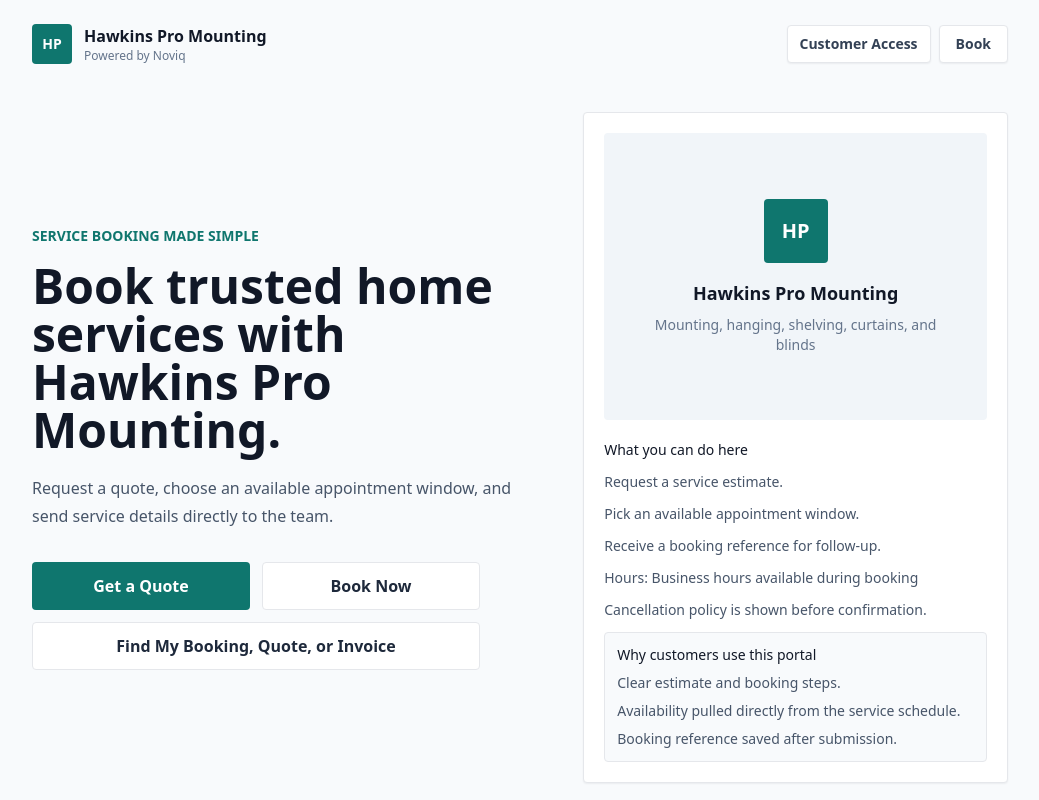
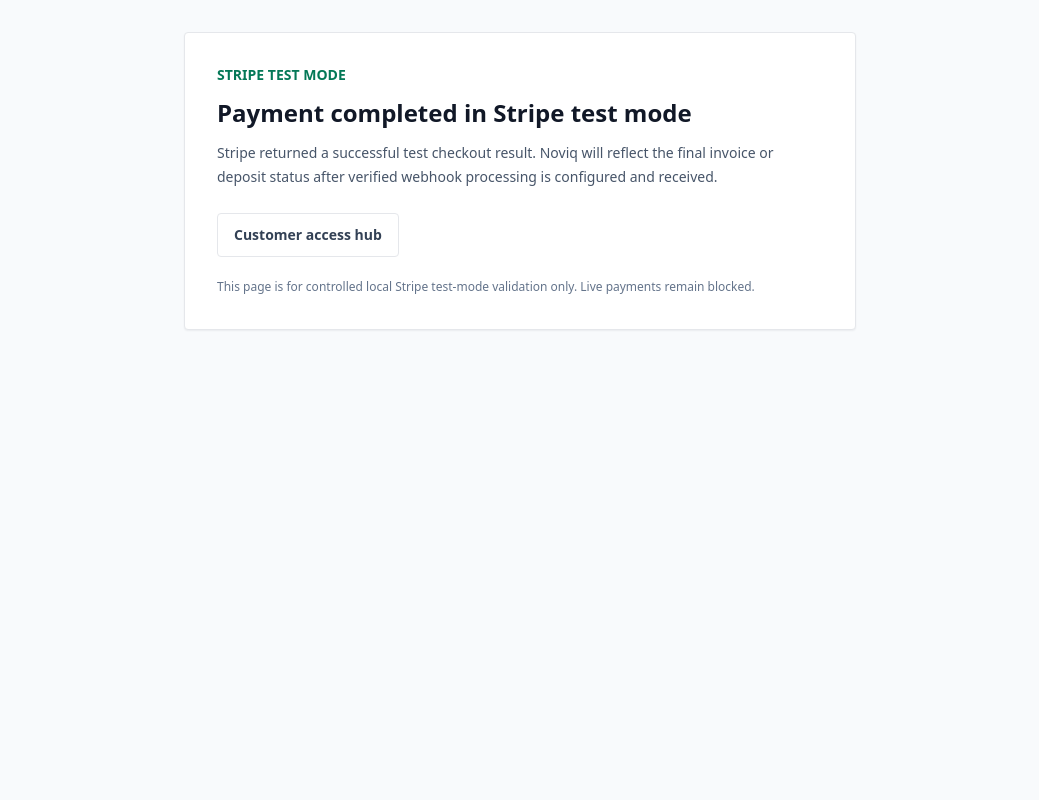
Before and after one commit to chrishaudh/noviq-portal, a Next.js app: page /payment-success in a window 1280 px wide. Shown: the top 800 px of the page, without its empty margins (120-1159 px from the left). Built offline with nearby package versions, Linux system fonts and the light colour scheme; no server answers.

Commit message:
Sprint 86 payment success cancel and checkout messaging

```diff
--- a/app/booking/[bookingId]/page.tsx
+++ b/app/booking/[bookingId]/page.tsx
@@ -26,6 +26,7 @@
 
   if (isLoading) return <Shell><Panel><p className="text-sm font-medium text-slate-600">Loading booking...</p></Panel></Shell>;
   if (error || !booking) return <Shell><Panel><p className="text-lg font-semibold text-ink">Booking unavailable</p><p className="mt-2 text-sm text-slate-600">{error || "We could not find this booking."}</p><Link href="/customer" className="mt-4 inline-flex h-10 items-center rounded border border-line px-4 text-sm font-semibold text-slate-700">Go to customer access</Link></Panel></Shell>;
+  const hasRealTestCheckout = Boolean(booking.deposit_checkout_session_id?.startsWith("cs_test_") && !booking.deposit_checkout_session_id.includes("placeholder"));
 
   return (
     <Shell>
@@ -76,7 +77,7 @@
                 <Detail label="Deposit status" value={(booking.deposit_status || "not required").replaceAll("_", " ")} />
                 <Detail label="Deposit required" value={formatCurrency(booking.deposit_required_amount ?? 0)} />
               </div>
-              <p className="mt-3 text-sm leading-6 text-slate-600">{booking.deposit_payment_link ? (booking.deposit_checkout_session_id?.startsWith("cs_test_") ? "A Stripe test-mode deposit checkout link is available. Use test cards only; live payments are not active." : "A sandbox deposit payment link placeholder is available. No live payment will be processed.") : "Deposit payment link not available yet."}</p>
+              <p className="mt-3 text-sm leading-6 text-slate-600">{booking.deposit_payment_link ? (hasRealTestCheckout ? "A Stripe test-mode deposit checkout link is available. Use test cards only; live payments are not active. Status may update after webhook processing." : "A sandbox deposit payment link placeholder is available. No live payment will be processed.") : "Deposit payment link not available yet."}</p>
               {booking.deposit_payment_link ? <p className="mt-2 break-words rounded border border-line bg-white p-3 text-xs text-slate-600">{booking.deposit_payment_link}</p> : null}
               <button className="mt-4 h-11 w-full rounded px-4 text-sm font-semibold text-white sm:w-auto" style={{ background: brand.primary }} onClick={() => booking.deposit_payment_link ? window.open(booking.deposit_payment_link, "_blank", "noopener,noreferrer") : alert("Deposit payment link not available yet.")} type="button">Pay Deposit</button>
             </section>
--- a/app/invoice/[invoiceId]/page.tsx
+++ b/app/invoice/[invoiceId]/page.tsx
@@ -58,6 +58,7 @@
   }
 
   const depositDue = Number(invoice.deposit_balance_due ?? 0) > 0 && invoice.status !== "paid";
+  const hasRealTestCheckout = Boolean(invoice.stripe_checkout_session_id?.startsWith("cs_test_") && !invoice.stripe_checkout_session_id.includes("placeholder"));
 
   return (
     <Shell>
@@ -105,7 +106,7 @@
 
             <section className="rounded border border-line bg-slate-50 p-4">
               <h2 className="text-sm font-semibold uppercase tracking-normal text-slate-500">Payment Placeholder</h2>
-              <p className="mt-3 text-sm leading-6 text-slate-600">{invoice.stripe_payment_link ? (invoice.stripe_checkout_session_id?.startsWith("cs_test_") ? "A Stripe test-mode checkout link is available. Use test cards only; live payments are not active." : "A sandbox payment link placeholder is available. No live payment will be processed.") : "Online payment link not available yet."}</p>
+              <p className="mt-3 text-sm leading-6 text-slate-600">{invoice.stripe_payment_link ? (hasRealTestCheckout ? "A Stripe test-mode checkout link is available. Use test cards only; live payments are not active. Status may update after webhook processing." : "A sandbox payment link placeholder is available. No live payment will be processed.") : "Online payment link not available yet."}</p>
               {invoice.stripe_payment_link ? <p className="mt-2 break-words rounded border border-line bg-white p-3 text-xs text-slate-600">{invoice.stripe_payment_link}</p> : null}
               <div className="mt-4 grid gap-2">
                 {depositDue ? <button className="h-11 rounded px-4 text-sm font-semibold text-white" style={{ background: brand.primary }} onClick={() => invoice.stripe_payment_link ? window.open(invoice.stripe_payment_link, "_blank", "noopener,noreferrer") : setPaymentMessage("Online payment link not available yet.")} type="button">Pay Deposit</button> : null}
--- /dev/null
+++ b/app/payment-cancel/page.tsx
@@ -0,0 +1,48 @@
+import Link from "next/link";
+
+type PaymentCancelPageProps = {
+  searchParams?: {
+    invoice_id?: string;
+    booking_id?: string;
+    related_type?: string;
+    related_id?: string;
+    mode?: string;
+  };
+};
+
+export default function PaymentCancelPage({ searchParams }: PaymentCancelPageProps) {
+  const returnLink = buildReturnLink(searchParams);
+
+  return (
+    <main className="min-h-screen bg-slate-50 px-4 py-8 text-ink sm:px-6 lg:px-8">
+      <section className="mx-auto max-w-2xl rounded border border-line bg-white p-6 shadow-soft sm:p-8">
+        <p className="text-sm font-semibold uppercase tracking-normal text-amber-700">Checkout canceled</p>
+        <h1 className="mt-3 text-2xl font-semibold tracking-normal text-ink">No test payment was completed</h1>
+        <p className="mt-3 text-sm leading-6 text-slate-600">
+          The Stripe test checkout was canceled or closed. No live payment was collected, and Noviq payment status will remain unchanged unless a verified webhook is processed.
+        </p>
+        <div className="mt-6 grid gap-2 sm:flex sm:flex-wrap">
+          {returnLink ? (
+            <Link className="inline-flex h-11 items-center justify-center rounded bg-teal-700 px-4 text-sm font-semibold text-white" href={returnLink.href}>
+              Return to {returnLink.label}
+            </Link>
+          ) : null}
+          <Link className="inline-flex h-11 items-center justify-center rounded border border-line px-4 text-sm font-semibold text-slate-700" href="/customer">
+            Customer access hub
+          </Link>
+        </div>
+        <p className="mt-5 text-xs leading-5 text-slate-500">
+          This page is part of the local Stripe test-mode checkout flow. Live mode remains blocked.
+        </p>
+      </section>
+    </main>
+  );
+}
+
+function buildReturnLink(searchParams: PaymentCancelPageProps["searchParams"]) {
+  const invoiceId = searchParams?.invoice_id || (searchParams?.related_type === "invoice" ? searchParams.related_id : null);
+  if (invoiceId) return { href: `/invoice/${invoiceId}`, label: "invoice" };
+  const bookingId = searchParams?.booking_id || (searchParams?.related_type === "booking" ? searchParams.related_id : null);
+  if (bookingId) return { href: `/booking/${bookingId}`, label: "booking" };
+  return null;
+}
--- /dev/null
+++ b/app/payment-success/page.tsx
@@ -0,0 +1,55 @@
+import Link from "next/link";
+
+type PaymentReturnPageProps = {
+  searchParams?: {
+    session_id?: string;
+    invoice_id?: string;
+    booking_id?: string;
+    related_type?: string;
+    related_id?: string;
+    mode?: string;
+  };
+};
+
+export default function PaymentSuccessPage({ searchParams }: PaymentReturnPageProps) {
+  const returnLink = buildReturnLink(searchParams);
+  const sessionId = searchParams?.session_id;
+
+  return (
+    <main className="min-h-screen bg-slate-50 px-4 py-8 text-ink sm:px-6 lg:px-8">
+      <section className="mx-auto max-w-2xl rounded border border-line bg-white p-6 shadow-soft sm:p-8">
+        <p className="text-sm font-semibold uppercase tracking-normal text-emerald-700">Stripe test mode</p>
+        <h1 className="mt-3 text-2xl font-semibold tracking-normal text-ink">Payment completed in Stripe test mode</h1>
+        <p className="mt-3 text-sm leading-6 text-slate-600">
+          Stripe returned a successful test checkout result. Noviq will reflect the final invoice or deposit status after verified webhook processing is configured and received.
+        </p>
+        {sessionId ? (
+          <p className="mt-4 break-words rounded border border-line bg-slate-50 p-3 text-xs text-slate-600 [overflow-wrap:anywhere]">
+            Checkout session: {sessionId}
+          </p>
+        ) : null}
+        <div className="mt-6 grid gap-2 sm:flex sm:flex-wrap">
+          {returnLink ? (
+            <Link className="inline-flex h-11 items-center justify-center rounded bg-teal-700 px-4 text-sm font-semibold text-white" href={returnLink.href}>
+              Return to {returnLink.label}
+            </Link>
+          ) : null}
+          <Link className="inline-flex h-11 items-center justify-center rounded border border-line px-4 text-sm font-semibold text-slate-700" href="/customer">
+            Customer access hub
+          </Link>
+        </div>
+        <p className="mt-5 text-xs leading-5 text-slate-500">
+          This page is for controlled local Stripe test-mode validation only. Live payments remain blocked.
+        </p>
+      </section>
+    </main>
+  );
+}
+
+function buildReturnLink(searchParams: PaymentReturnPageProps["searchParams"]) {
+  const invoiceId = searchParams?.invoice_id || (searchParams?.related_type === "invoice" ? searchParams.related_id : null);
+  if (invoiceId) return { href: `/invoice/${invoiceId}`, label: "invoice" };
+  const bookingId = searchParams?.booking_id || (searchParams?.related_type === "booking" ? searchParams.related_id : null);
+  if (bookingId) return { href: `/booking/${bookingId}`, label: "booking" };
+  return null;
+}
```
